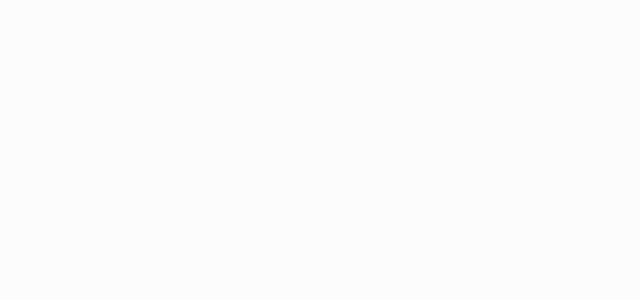
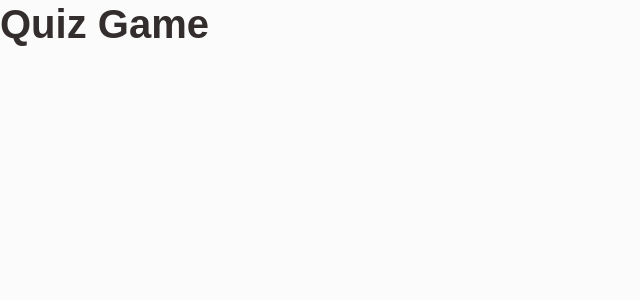
Before and after one commit to catalinbroinas/quiz-game, a React (Vite) app: page / in a window 1280 px wide. Shown: the top 300 px of the page, without its empty margins (0-640 px from the left). Built offline with nearby package versions, Linux system fonts and the light colour scheme.

Commit message:
feat(Game): add main component

```diff
--- a/src/react/App.jsx
+++ b/src/react/App.jsx
@@ -1,7 +1,10 @@
+import Game from "./components/features/Game/Game";
 
 function App() {
   return (
-    <main className="app-container"></main>
+    <main className="app-container">
+      <Game />
+    </main>
   )
 }
 
--- /dev/null
+++ b/src/react/components/features/Game/Game.jsx
@@ -0,0 +1,10 @@
+
+function Game() {
+  return (
+    <div className="game">
+      <h1 className="game__title">Quiz Game</h1>
+    </div>
+  );
+}
+
+export default Game;
```
Also changed, not shown: 1 other file (tests, documents, lock files or other folders).
